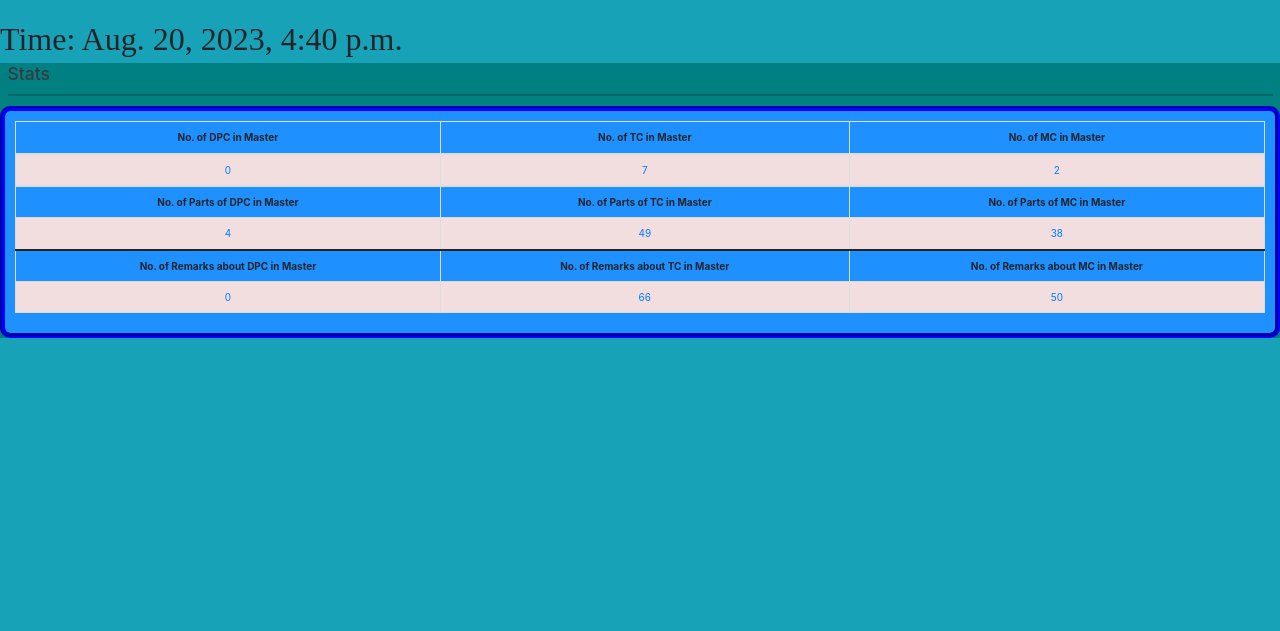
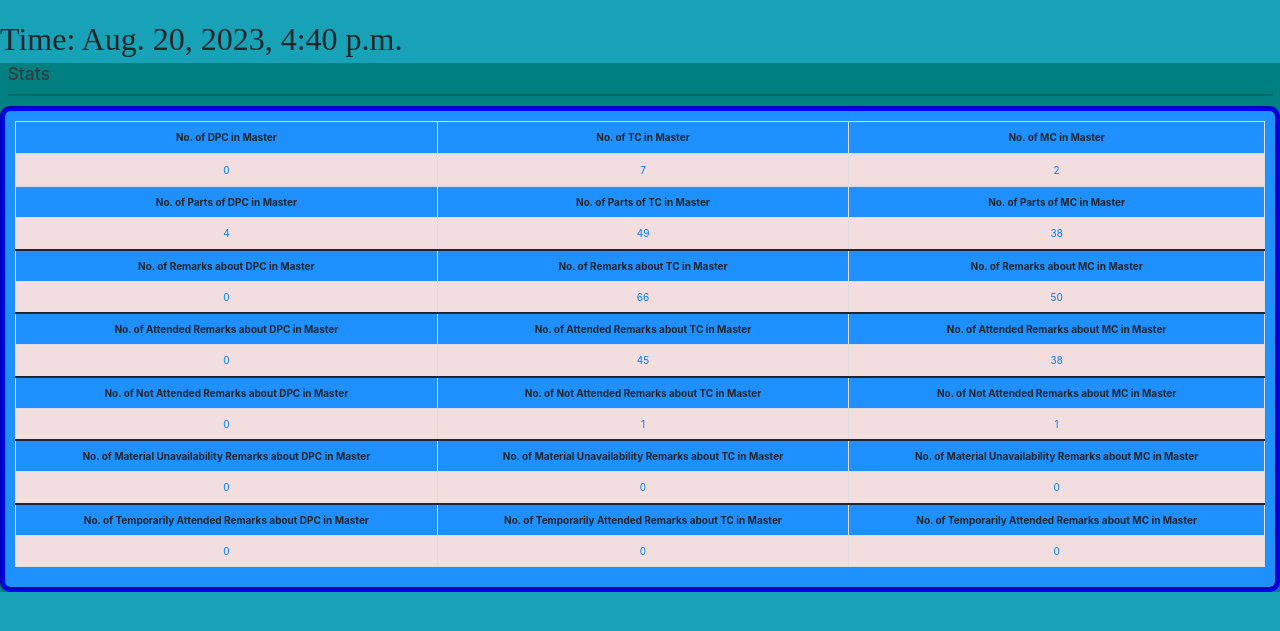
Before and after one commit to vinaykumar1908/cbw2-local, a Django app: page / in a window 1280 px wide. Shown: the part 62-693 px from the top of the page. Run offline with Django 3.2, Linux system fonts and the light colour scheme; a user stored in the database is signed in; data comes from the database, SQL or seed files in the repository; data that the repository does not hold is empty; some libraries are stand-ins or nearby versions.

Commit message:
updated homepage

```diff
--- a/home/views.py
+++ b/home/views.py
@@ -27,7 +27,7 @@ from django.utils import timezone
 from django.contrib.auth.decorators import login_required
 
 from django.db.models import Avg, Sum
-from defi.models import DPC, TC, MC, DPCArea, DPCRemark, MCArea, MCRemark, TCArea, TCRemark
+from defi.models import DPC, TC, MC, DPCArea, DPCRemark, MCArea, MCRemark, TCArea, TCRemark, Status
 
 
 @login_required
@@ -41,6 +41,26 @@ def homeView(request):
     qs7 = DPCArea.objects.all().count()
     qs8 = TCArea.objects.all().count()
     qs9 = MCArea.objects.all().count()
+    mk = Status.objects.get(Status='Attended')
+    print(mk)
+    qs10 = DPCRemark.objects.all().filter(DPCStatus=mk.id).count()
+    qs11 = TCRemark.objects.all().filter(TCStatus=mk.id).count()
+    qs12 = MCRemark.objects.all().filter(MCStatus=mk.id).count()
+    mk2 = Status.objects.get(Status='Not Attended')
+    print(mk2)
+    qs13 = DPCRemark.objects.all().filter(DPCStatus=mk2.id).count()
+    qs14 = TCRemark.objects.all().filter(TCStatus=mk2.id).count()
+    qs15 = MCRemark.objects.all().filter(MCStatus=mk2.id).count()
+    mk3 = Status.objects.get(Status='Material Not Available')
+    print(mk3)
+    qs16 = DPCRemark.objects.all().filter(DPCStatus=mk3.id).count()
+    qs17 = TCRemark.objects.all().filter(TCStatus=mk3.id).count()
+    qs18 = MCRemark.objects.all().filter(MCStatus=mk3.id).count()
+    mk4 = Status.objects.get(Status='Temporarily Attended')
+    print(mk4)
+    qs19 = DPCRemark.objects.all().filter(DPCStatus=mk4.id).count()
+    qs20 = TCRemark.objects.all().filter(TCStatus=mk4.id).count()
+    qs21 = MCRemark.objects.all().filter(MCStatus=mk4.id).count()
 
 
     #qs1 = RM.Rake.objects.all()
@@ -50,7 +70,6 @@ def homeView(request):
     yesterday = date.today() - timedelta(days=1)
 
     #qs2 = CCDetails.objects.filter(Date__gt=today, Date__lt=timezone.now())
-    print(qs)
     #qs3 = STRDetails.objects.filter(Date__gt=today, Date__lt=timezone.now())
     #qs4 = CCDetails.objects.filter(Date__gt=yesterday, Date__lt=today)
     #qs5 = STRDetails.objects.filter(Date__gt=yesterday, Date__lt=today)
@@ -76,6 +95,18 @@ def homeView(request):
         'i' : qs7,
         'j' : qs8,
         'k' : qs9,
+        'l' : qs10,
+        'm' : qs11,
+        'n' : qs12,
+        'o' : qs13,
+        'p' : qs14,
+        'q' : qs15,
+        'r' : qs16,
+        's' : qs17,
+        't' : qs18,
+        'u' : qs19,
+        'v' : qs20,
+        'w' : qs21,
 
         'time' : timerightnow,
 
--- a/templates/home/home.html
+++ b/templates/home/home.html
@@ -72,6 +72,80 @@ Home
 
                 </tbody>
 
+                <tbody>
+
+                    <tr>
+                        <th>No. of Attended Remarks about DPC in Master</th>
+                        <th>No. of Attended Remarks about TC in Master</th>
+                        <th>No. of Attended Remarks about MC in Master</th>
+
+                    </tr>
+                    <tr class='danger'>
+                        <td class='text-primary'>{{l}}</td>
+                        <td class='text-primary'>{{m}}</td>
+                        <td class='text-primary'>{{n}}</td>
+
+
+                    </tr>
+
+
+                </tbody>
+
+                <tbody>
+
+                    <tr>
+                        <th>No. of Not Attended Remarks about DPC in Master</th>
+                        <th>No. of Not Attended Remarks about TC in Master</th>
+                        <th>No. of Not Attended Remarks about MC in Master</th>
+
+                    </tr>
+                    <tr class='danger'>
+                        <td class='text-primary'>{{o}}</td>
+                        <td class='text-primary'>{{p}}</td>
+                        <td class='text-primary'>{{q}}</td>
+
+
+                    </tr>
+
+
+                </tbody><tbody>
+
+                    <tr>
+                        <th>No. of Material Unavailability Remarks about DPC in Master</th>
+                        <th>No. of Material Unavailability Remarks about TC in Master</th>
+                        <th>No. of Material Unavailability Remarks about MC in Master</th>
+
+                    </tr>
+                    <tr class='danger'>
+                        <td class='text-primary'>{{r}}</td>
+                        <td class='text-primary'>{{s}}</td>
+                        <td class='text-primary'>{{t}}</td>
+
+
+                    </tr>
+
+
+                </tbody>
+
+                <tbody>
+
+                    <tr>
+                        <th>No. of Temporarily Attended Remarks about DPC in Master</th>
+                        <th>No. of Temporarily Attended Remarks about TC in Master</th>
+                        <th>No. of Temporarily Attended Remarks about MC in Master</th>
+
+                    </tr>
+                    <tr class='danger'>
+                        <td class='text-primary'>{{u}}</td>
+                        <td class='text-primary'>{{v}}</td>
+                        <td class='text-primary'>{{w}}</td>
+
+
+                    </tr>
+
+
+                </tbody>
+
             </table>
         </div>
     </div>
```
Also changed, not shown: vinay5.txt (added, +34 -0 lines).
